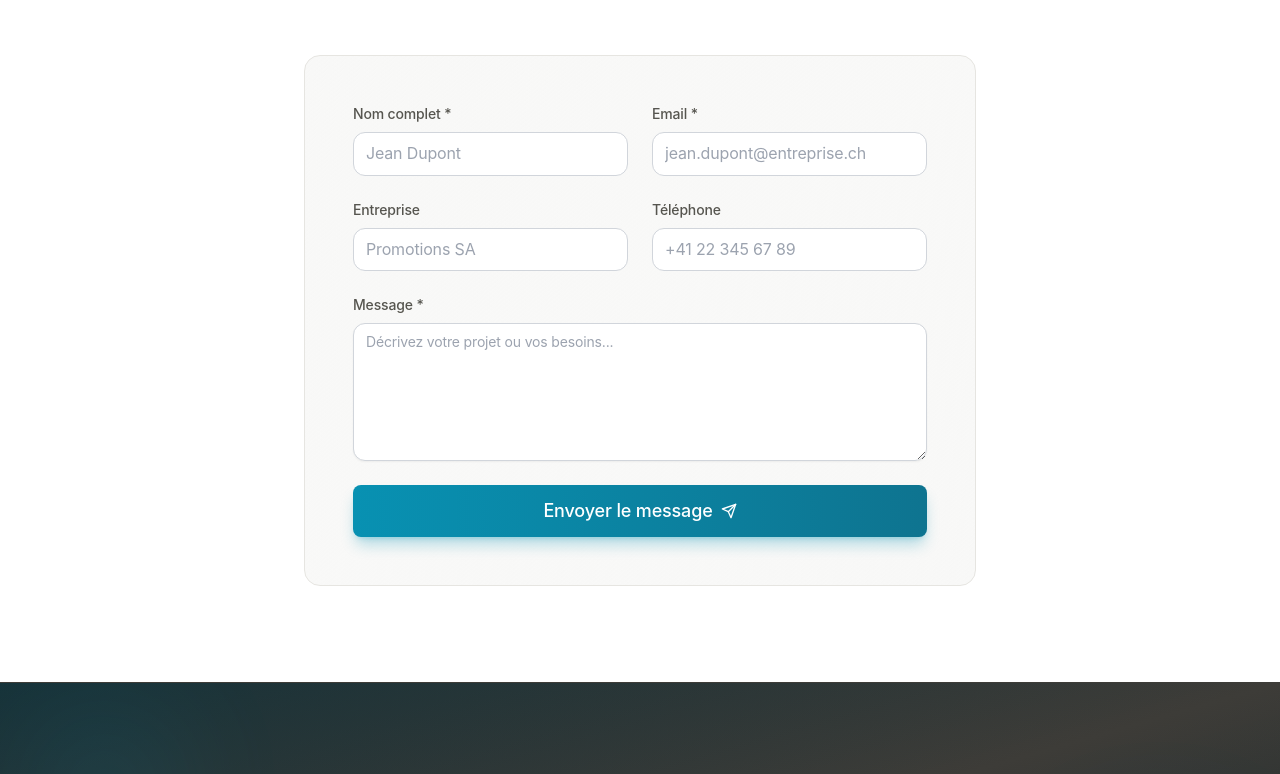
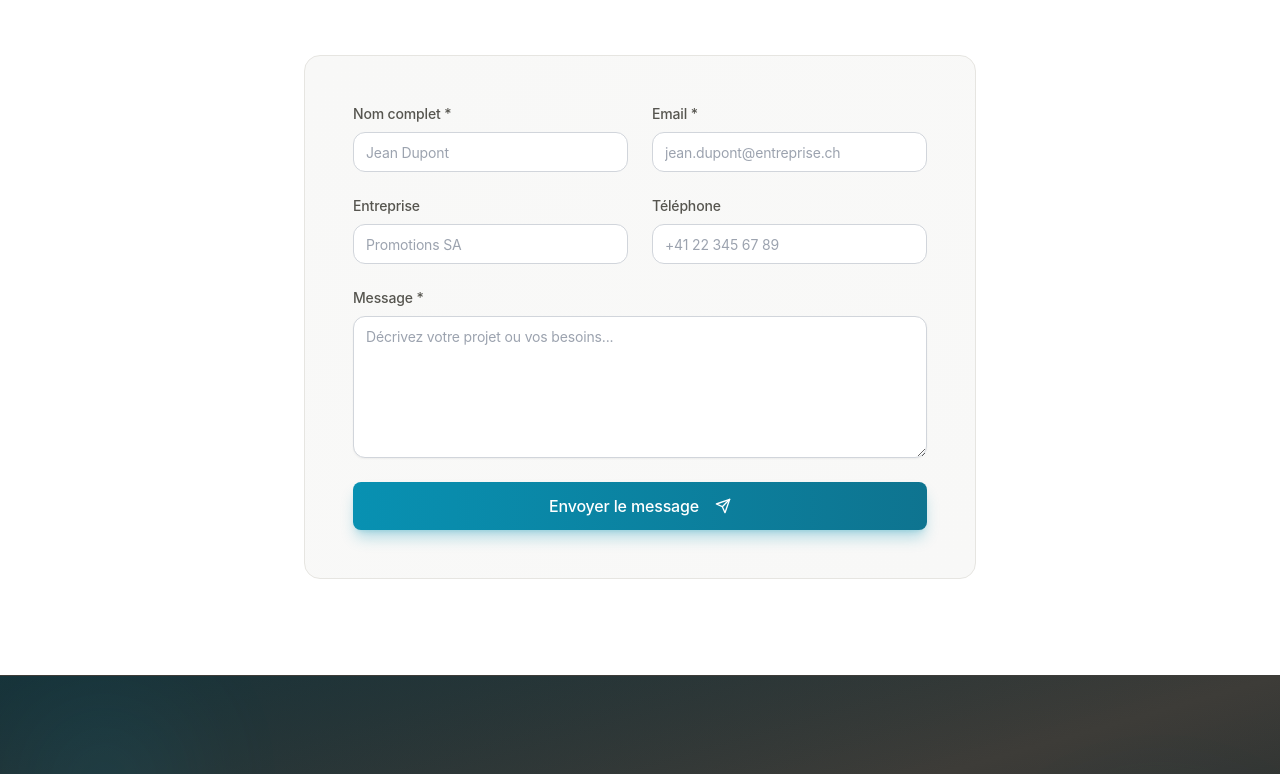
Before and after one commit to killianhirsbrunner/Realpro, a React (Vite) app: page /contact in a window 1280 px wide. Shown: the part 560-1334 px from the top of the page. Built offline with nearby package versions, Linux system fonts and the light colour scheme; no server answers.

Commit message:
Added UI_SIZING_OPTIMIZATION.md

```diff
--- a/src/components/realpro/RealProButton.tsx
+++ b/src/components/realpro/RealProButton.tsx
@@ -23,14 +23,18 @@ export function RealProButton({
   };
 
   const sizes = {
-    sm: 'px-4 py-2 text-sm',
-    md: 'px-6 py-3 text-base',
-    lg: 'px-8 py-4 text-lg',
+    sm: 'px-3 py-2 text-sm h-9',
+    md: 'px-4 py-2.5 text-sm h-10',
+    lg: 'px-6 py-3 text-base h-12',
   };
 
   return (
     <button
       className={`
+        inline-flex
+        items-center
+        justify-center
+        gap-2
         rounded-xl
         font-medium
         transition-all
--- a/src/components/realpro/RealProInput.tsx
+++ b/src/components/realpro/RealProInput.tsx
@@ -11,8 +11,10 @@ export const RealProInput = forwardRef<HTMLInputElement, RealProInputProps>(
         ref={ref}
         className={`
           w-full
+          h-10
           px-4
-          py-3
+          py-2.5
+          text-sm
           rounded-xl
           border
           ${error
--- a/src/components/realpro/RealProSearchBar.tsx
+++ b/src/components/realpro/RealProSearchBar.tsx
@@ -13,16 +13,18 @@ export function RealProSearchBar({
 }: RealProSearchBarProps) {
   return (
     <div className={`relative ${className}`}>
-      <Search className="absolute left-4 top-1/2 -translate-y-1/2 w-5 h-5 text-neutral-400" />
+      <Search className="absolute left-4 top-1/2 -translate-y-1/2 w-4 h-4 text-neutral-400" />
       <input
         type="text"
         placeholder={placeholder}
         onChange={(e) => onSearch?.(e.target.value)}
         className="
           w-full
-          pl-12
+          h-10
+          pl-11
           pr-4
-          py-3
+          py-2.5
+          text-sm
           rounded-xl
           border
           border-neutral-200
--- a/src/components/realpro/RealProTabs.tsx
+++ b/src/components/realpro/RealProTabs.tsx
@@ -13,20 +13,24 @@ interface RealProTabsProps {
 
 export function RealProTabs({ tabs, active }: RealProTabsProps) {
   return (
-    <div className="flex gap-6 border-b border-neutral-200 dark:border-neutral-800 pb-2 mb-6">
+    <div className="flex gap-1 border-b border-neutral-200 dark:border-neutral-800 mb-6">
       {tabs.map((tab) => (
         <Link
           key={tab.key}
           to={tab.href}
           className={`
-            pb-2
+            relative
+            px-4
+            py-3
             text-sm
             font-medium
-            transition-colors
+            transition-all
+            duration-200
+            rounded-t-lg
             ${
               active === tab.key
-                ? 'border-b-2 border-primary-900 dark:border-primary-100 text-primary-900 dark:text-primary-100'
-                : 'text-neutral-500 dark:text-neutral-400 hover:text-neutral-700 dark:hover:text-neutral-300'
+                ? 'text-brand-600 dark:text-brand-400 bg-brand-50/50 dark:bg-brand-900/20 after:absolute after:bottom-0 after:left-0 after:right-0 after:h-0.5 after:bg-brand-600 dark:after:bg-brand-400'
+                : 'text-neutral-600 dark:text-neutral-400 hover:text-neutral-900 dark:hover:text-neutral-100 hover:bg-neutral-50 dark:hover:bg-neutral-900/50'
             }
           `}
         >
--- a/src/components/realpro/RealProTextarea.tsx
+++ b/src/components/realpro/RealProTextarea.tsx
@@ -11,8 +11,10 @@ export const RealProTextarea = forwardRef<HTMLTextAreaElement, RealProTextareaPr
         ref={ref}
         className={`
           w-full
+          min-h-[80px]
           px-4
-          py-3
+          py-2.5
+          text-sm
           rounded-xl
           border
           ${error
--- a/src/components/ui/Badge.tsx
+++ b/src/components/ui/Badge.tsx
@@ -19,8 +19,8 @@ export const Badge = forwardRef<HTMLSpanElement, BadgeProps>(
             'bg-yellow-100 text-yellow-700': variant === 'warning',
             'bg-red-100 text-red-700': variant === 'danger',
             'bg-brand-100 text-brand-700': variant === 'info',
-            'px-2 py-0.5 text-xs': size === 'sm',
-            'px-2.5 py-1 text-sm': size === 'md',
+            'px-2 py-0.5 text-xs h-5': size === 'sm',
+            'px-2.5 py-1 text-xs h-6': size === 'md',
           },
           className
         )}
--- a/src/components/ui/Button.tsx
+++ b/src/components/ui/Button.tsx
@@ -25,7 +25,7 @@ export const Button = forwardRef<HTMLButtonElement, ButtonProps>(
         ref={ref}
         disabled={disabled || isLoading}
         className={clsx(
-          'inline-flex items-center justify-center font-medium rounded-lg transition-all duration-200',
+          'inline-flex items-center justify-center font-medium rounded-lg transition-all duration-200 gap-2',
           'focus:outline-none focus:ring-2 focus:ring-offset-2',
           'disabled:opacity-50 disabled:cursor-not-allowed',
           {
@@ -39,9 +39,9 @@ export const Button = forwardRef<HTMLButtonElement, ButtonProps>(
               variant === 'ghost',
             'bg-red-600 text-white hover:bg-red-700 focus:ring-red-500':
               variant === 'danger',
-            'px-3 py-1.5 text-sm': size === 'sm',
-            'px-4 py-2 text-base': size === 'md',
-            'px-6 py-3 text-lg': size === 'lg',
+            'px-3 py-2 text-sm h-9': size === 'sm',
+            'px-4 py-2.5 text-sm h-10': size === 'md',
+            'px-6 py-3 text-base h-12': size === 'lg',
           },
           className
         )}
--- a/src/components/ui/Input.tsx
+++ b/src/components/ui/Input.tsx
@@ -19,7 +19,7 @@ export const Input = forwardRef<HTMLInputElement, InputProps>(
         <input
           ref={ref}
           className={clsx(
-            'w-full px-3 py-2 border rounded-lg text-gray-900 placeholder-gray-400',
+            'w-full px-3 py-2.5 h-10 border rounded-lg text-sm text-gray-900 placeholder-gray-400',
             'focus:outline-none focus:ring-2 focus:ring-brand-500 focus:border-transparent',
             'disabled:bg-gray-50 disabled:text-gray-500 disabled:cursor-not-allowed',
             'transition-colors duration-200',
--- a/src/components/ui/SearchBar.tsx
+++ b/src/components/ui/SearchBar.tsx
@@ -200,7 +200,7 @@ export function SearchBar({ placeholder = 'Rechercher un projet, lot, acheteur,
   return (
     <div className="relative flex-1 max-w-2xl">
       <div className="relative">
-        <Search className="absolute left-3 top-1/2 -translate-y-1/2 h-5 w-5 text-gray-400" />
+        <Search className="absolute left-3 top-1/2 -translate-y-1/2 h-4 w-4 text-gray-400" />
         <input
           ref={inputRef}
           type="text"
@@ -208,7 +208,7 @@ export function SearchBar({ placeholder = 'Rechercher un projet, lot, acheteur,
           value={query}
           onChange={(e) => setQuery(e.target.value)}
           onFocus={() => query.length >= 2 && results.length > 0 && setIsOpen(true)}
-          className="w-full pl-10 pr-10 py-2.5 border border-gray-300 rounded-lg focus:outline-none focus:ring-2 focus:ring-brand-500 focus:border-brand-500"
+          className="w-full h-10 pl-10 pr-10 py-2.5 text-sm border border-gray-300 rounded-lg focus:outline-none focus:ring-2 focus:ring-brand-500 focus:border-brand-500"
         />
         {query && (
           <button
--- a/src/components/ui/Select.tsx
+++ b/src/components/ui/Select.tsx
@@ -20,13 +20,13 @@ export const Select = forwardRef<HTMLSelectElement, SelectProps>(
         <select
           ref={ref}
           className={clsx(
-            'block w-full rounded-lg border shadow-sm transition-colors',
+            'block w-full h-10 rounded-lg border shadow-sm transition-colors',
             'focus:outline-none focus:ring-2 focus:ring-offset-0',
             error
               ? 'border-red-300 focus:border-red-500 focus:ring-red-500'
               : 'border-gray-300 focus:border-brand-500 focus:ring-brand-500',
             'disabled:bg-gray-50 disabled:text-gray-500 disabled:cursor-not-allowed',
-            'px-3 py-2 text-sm',
+            'px-3 py-2.5 text-sm',
             className
           )}
           {...props}
--- a/src/components/ui/Textarea.tsx
+++ b/src/components/ui/Textarea.tsx
@@ -26,7 +26,7 @@ export const Textarea = forwardRef<HTMLTextAreaElement, TextareaProps>(
               ? 'border-red-300 focus:border-red-500 focus:ring-red-500'
               : 'border-gray-300 focus:border-brand-500 focus:ring-brand-500',
             'disabled:bg-gray-50 disabled:text-gray-500 disabled:cursor-not-allowed',
-            'px-3 py-2 text-sm',
+            'px-3 py-2.5 text-sm min-h-[80px]',
             className
           )}
           {...props}
```
Also changed, not shown: 1 other file (tests, documents, lock files or other folders).
